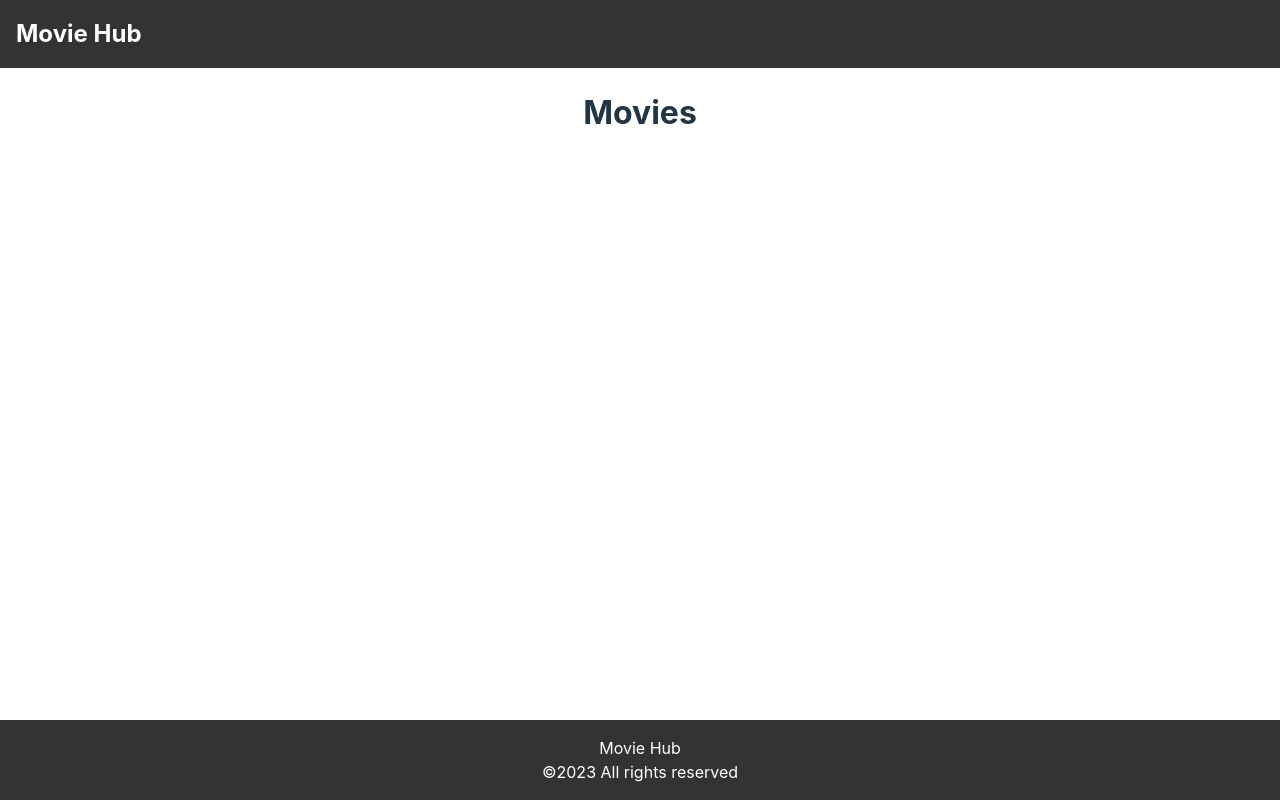
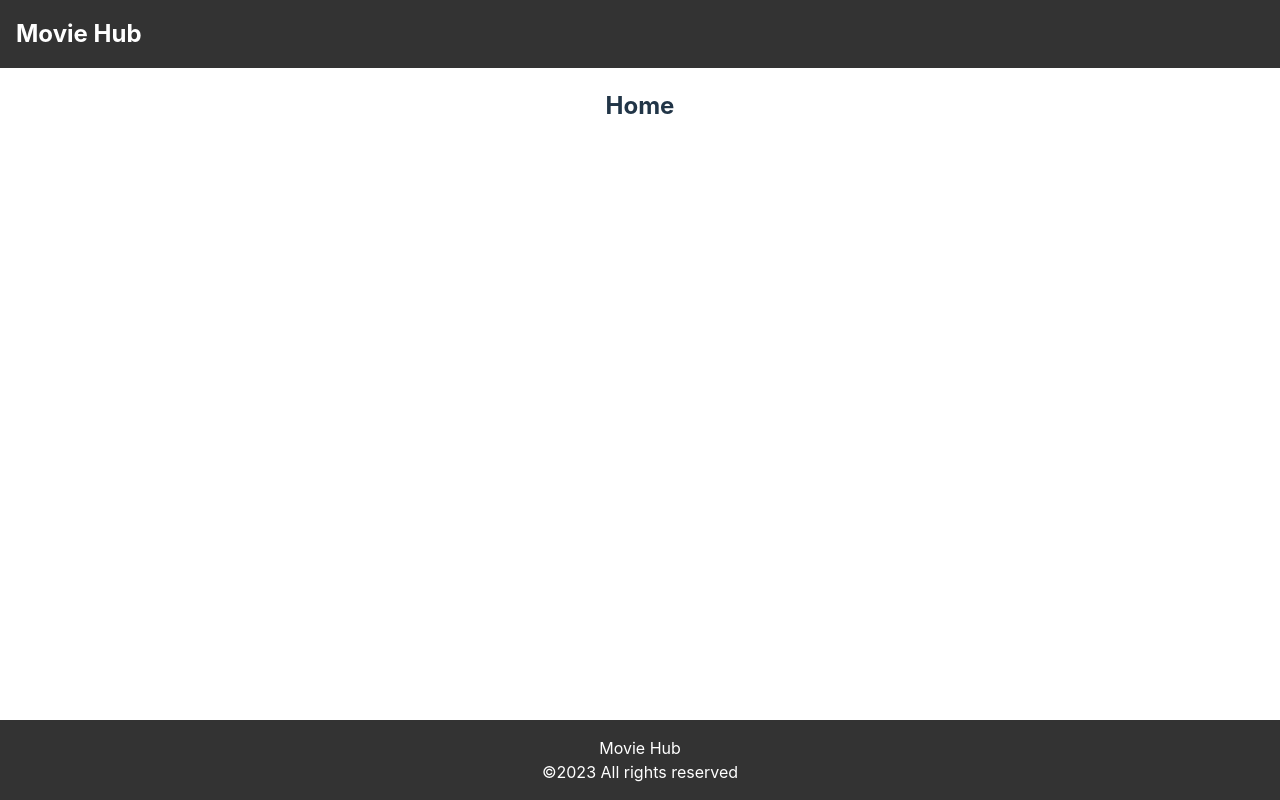
Before and after one commit to becathey/movies-ui-react-redux, a React (Vite) app: page / in a window 1280 px wide. Built offline with nearby package versions, Linux system fonts and the light colour scheme.

Commit message:
Implement routes in App component

```diff
--- a/src/App.jsx
+++ b/src/App.jsx
@@ -1,5 +1,8 @@
+import {Routes, Route} from 'react-router-dom'
 import Header from './components/Header/Header'
 import Footer from './components/Footer/Footer'
+import Home from './components/Home/Home'
+import PageNotFound from './components/PageNotFound/PageNotFound'
 import './App.css'
 
 function App() {
@@ -8,7 +11,11 @@ function App() {
     <div className='App'>
       <main>
         <Header />
-        <h1>Movies</h1>
+        <Routes>
+          <Route index element={<Home />} />
+          <Route path='home' element={<Home />} />
+          <Route path="*" element={<PageNotFound />} />
+        </Routes>
       </main>
       <Footer />
     </div>
```
